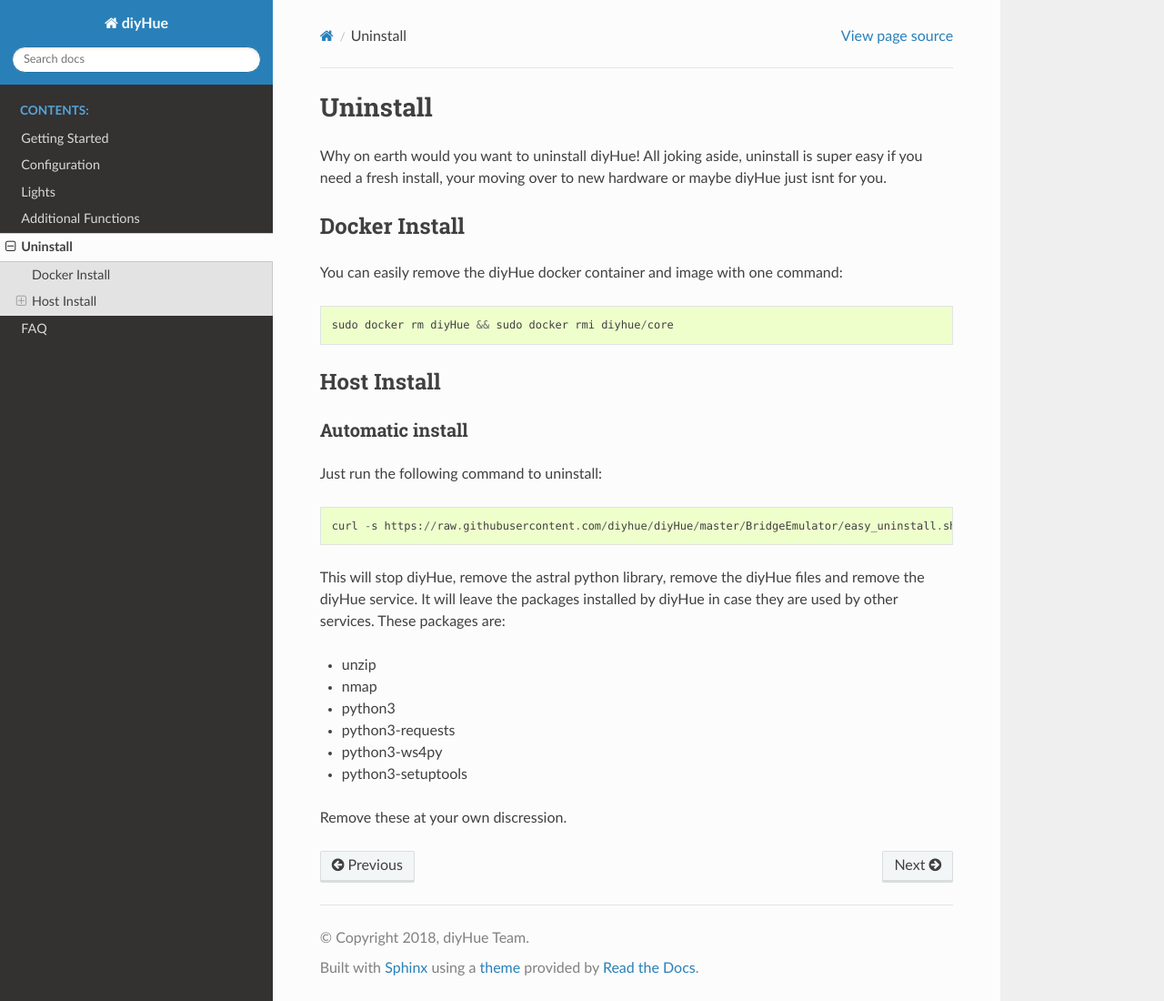
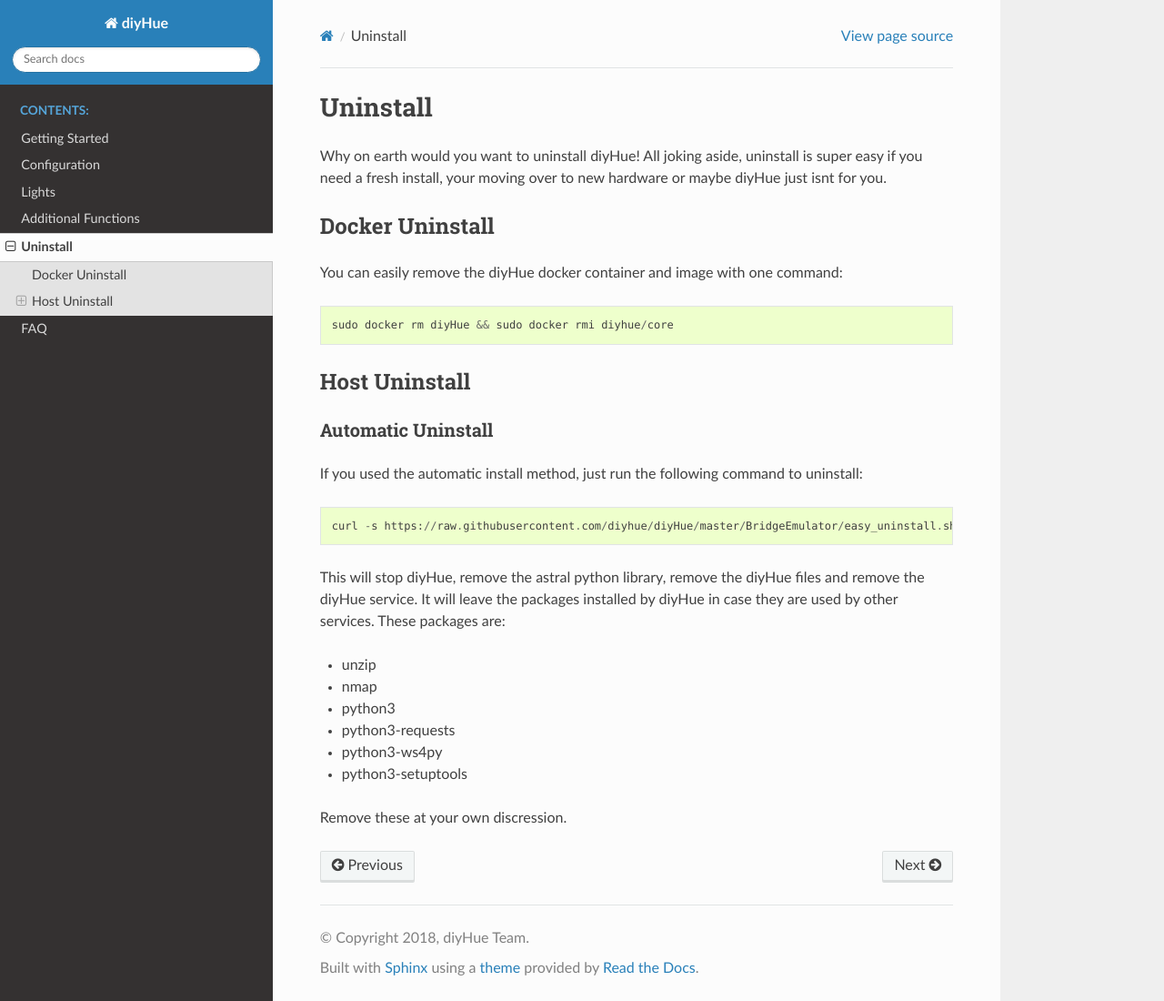
Before and after one commit to diyhue/ReadTheDocs, a Sphinx documentation site: the page built from source/uninstall.rst, in a window 1280 px wide and 1100 px high. Shown: the whole window at 91% size. Built offline with Sphinx 7.4.7 and the Read the Docs theme 2.0.0, drawn with Linux system fonts in a browser that asks for light colours.

Commit message:
Fix headers

```diff
--- a/source/uninstall.rst
+++ b/source/uninstall.rst
@@ -3,20 +3,20 @@
 
 Why on earth would you want to uninstall diyHue! All joking aside, uninstall is super easy if you need a fresh install, your moving over to new hardware or maybe diyHue just isnt for you.
 
-Docker Install
---------------
+Docker Uninstall
+----------------
 
 You can easily remove the diyHue docker container and image with one command::
 
     sudo docker rm diyHue && sudo docker rmi diyhue/core
 
-Host Install
-------------
+Host Uninstall
+--------------
 
-Automatic install
-~~~~~~~~~~~~~~~~~
+Automatic Uninstall
+~~~~~~~~~~~~~~~~~~~
 
-Just run the following command to uninstall::
+If you used the automatic install method, just run the following command to uninstall::
 
     curl -s https://raw.githubusercontent.com/diyhue/diyHue/master/BridgeEmulator/easy_uninstall.sh | sudo bash /dev/stdin
 
```
